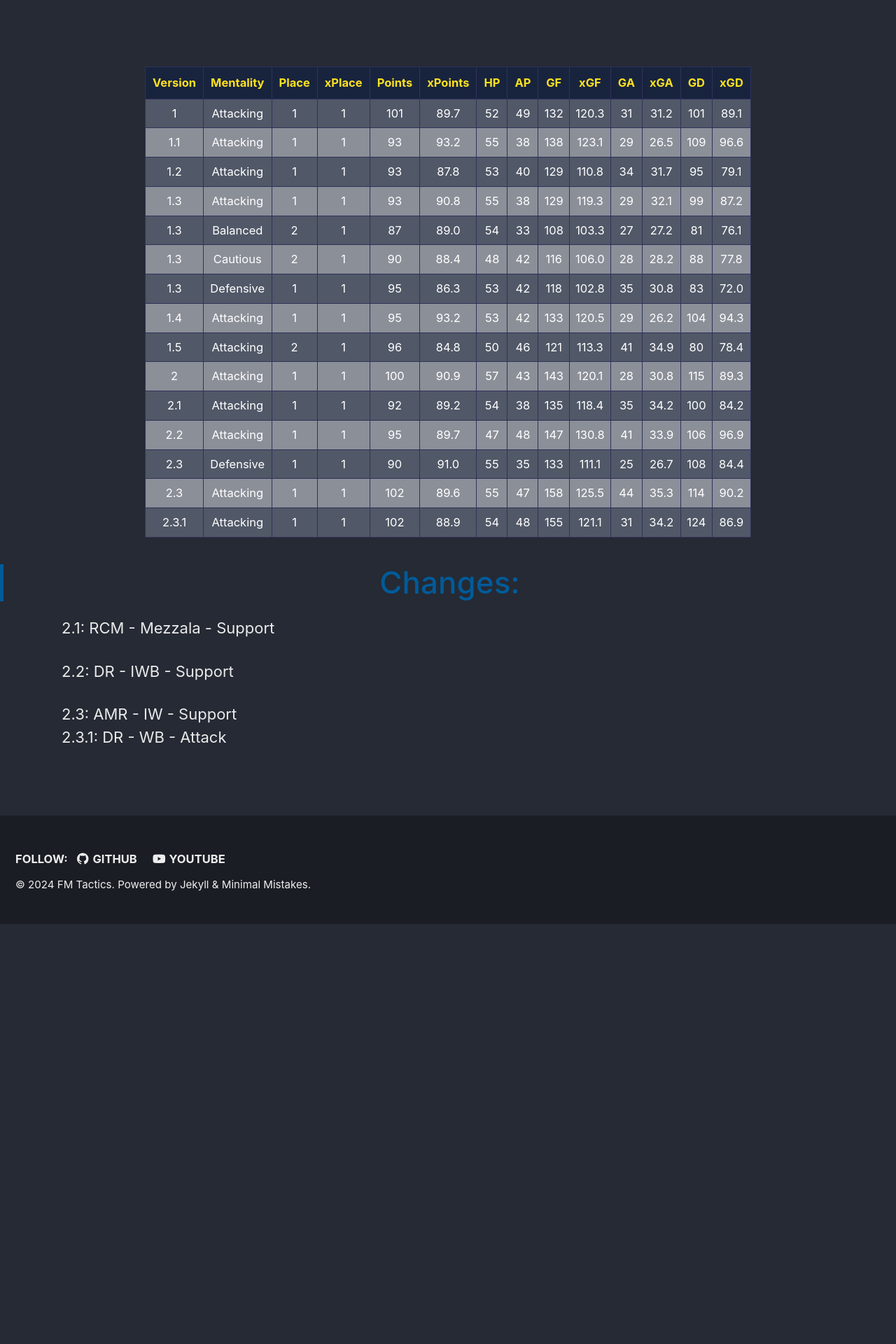
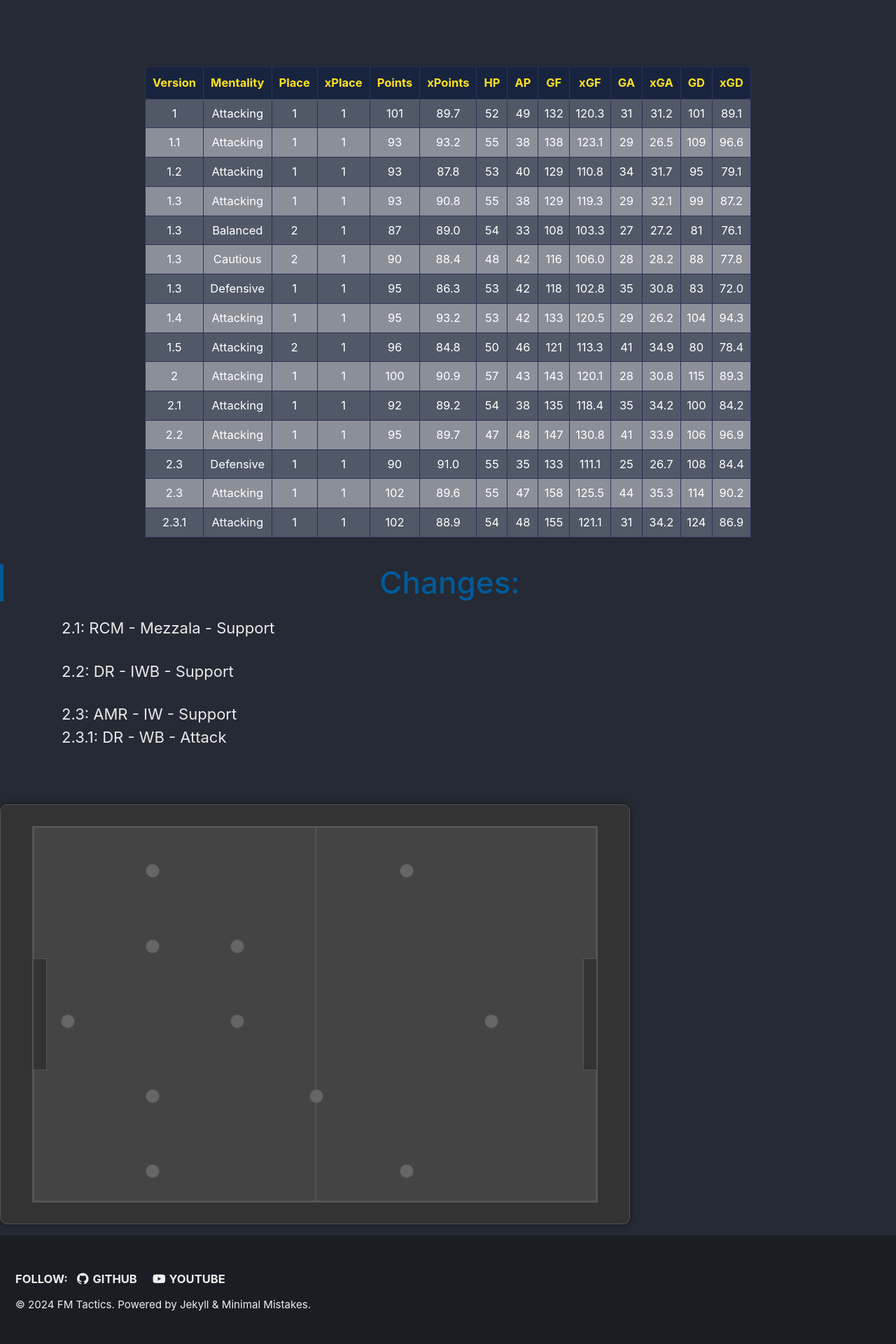
Before and after one commit to raresmac/fm-tactics, a Jekyll site: the page built from pages/fm24/tactics/beyond.html, in a window 1280 px wide. Shown: the part 2772-4692 px from the top of the page at 70% size. Built offline with Jekyll 4.4.1, drawn with Linux system fonts in a browser that asks for light colours; cached includes are drawn as plain includes; before the commit the page ends 4092 px from its top, so only the background shows below that.

Commit message:
added field and positions

```diff
--- /dev/null
+++ b/assets/css/tactic-page/field.css
@@ -0,0 +1,257 @@
+.football-field {
+    position: relative;
+    top: 50px;
+    width: 900px;
+    height: 600px;
+    background-color: #333;
+    border: 1px solid #555;
+    border-radius: 10px;
+    box-shadow: 0 0 10px rgba(0, 0, 0, 0.5);
+  }
+
+  .pitch {
+    position: absolute;
+    top: 5%;
+    left: 5%;
+    width: 90%;
+    height: 90%;
+    background-color: #444;
+    border: 1px solid #555;
+  }
+
+  .boundary {
+    position: absolute;
+    background-color: #555;
+  }
+
+  .boundary.top {
+    top: 0;
+    left: 0;
+    width: 100%;
+    height: 2px;
+  }
+
+  .boundary.bottom {
+    bottom: 0;
+    left: 0;
+    width: 100%;
+    height: 2px;
+  }
+
+  .boundary.left {
+    top: 0;
+    left: 0;
+    width: 2px;
+    height: 100%;
+  }
+
+  .boundary.right {
+    top: 0;
+    right: 0;
+    width: 2px;
+    height: 100%;
+  }
+
+  .midfield-line {
+    position: absolute;
+    left: 50%;
+    top: 0;
+    width: 2px;
+    height: 100%;
+    background-color: #555;
+  }
+
+  .goal {
+    position: absolute;
+    width: 20px;
+    height: 30%;
+    background-color: #333;
+    border: 1px solid #555;
+  }
+
+  .goal.left {
+    top: 35%;
+    left: 0;
+  }
+
+  .goal.right {
+    top: 35%;
+    right: 0;
+  }
+
+  .player {
+    position: absolute;
+    width: 20px;
+    height: 20px;
+    background-color: #666;
+    border: 1px solid #555;
+    border-radius: 50%;
+    transition: transform 0.3s, background-color 0.3s;
+  }
+
+  .player:hover {
+    transform: scale(1.5);
+    background-color: #fff;
+  }
+
+  .player::before {
+    content: attr(data-player-name);
+    position: absolute;
+    visibility: hidden;
+    width: 120px;
+    background-color: #333;
+    color: #fff;
+    font-size: 12px;
+    text-align: center;
+    padding: 5px;
+    border-radius: 6px;
+    z-index: 1;
+    top: -5px;
+    left: 50%;
+    transform: translateX(-50%);
+  }
+
+  .player:hover::before {
+    visibility: visible;
+  }
+
+  .player::after {
+    content: attr(data-player-info);
+    position: absolute;
+    visibility: hidden;
+    width: 120px;
+    background-color: #333;
+    color: #fff;
+    font-size: 10px;
+    text-align: center;
+    padding: 5px;
+    border-radius: 6px;
+    z-index: 1;
+    top: 25px;
+    left: 50%;
+    transform: translateX(-50%);
+  }
+
+  .player:hover::after {
+    visibility: visible;
+  }
+
+  .gk {
+    left: 5%;
+    top: 50%;
+  }
+
+  .lb {
+    top: 10%;
+    left: 20%;
+  }
+
+  .lcb {
+    top: 30%;
+    left: 20%;
+  }
+
+  .cb {
+    top: 50%;
+    left: 20%;
+  }
+
+  .rcb {
+    top: 70%;
+    left: 20%;
+  }
+
+  .rb {
+    top: 90%;
+    left: 20%;
+  }
+
+  .wbl {
+    top: 10%;
+    left: 35%;
+  }
+
+  .ldm {
+    top: 30%;
+    left: 35%;
+  }
+
+  .dm {
+    top: 50%;
+    left: 35%;
+  }
+
+  .rdm {
+    top: 70%;
+    left: 35%;
+  }
+
+  .wbr {
+    top: 90%;
+    left: 35%;
+  }
+
+  .lm {
+    top: 10%;
+    left: 49%;
+  }
+
+  .lcm {
+    top: 30%;
+    left: 49%;
+  }
+
+  .cm {
+    top: 50%;
+    left: 49%;
+  }
+
+  .rcm {
+    top: 70%;
+    left: 49%;
+  }
+
+  .rm {
+    top: 90%;
+    left: 49%;
+  }
+
+  .lw {
+    top: 10%;
+    left: 65%;
+  }
+
+  .aml {
+    top: 30%;
+    left: 65%;
+  }
+
+  .amc {
+    top: 50%;
+    left: 65%;
+  }
+
+  .amr {
+    top: 70%;
+    left: 65%;
+  }
+
+  .rw {
+    top: 90%;
+    left: 65%;
+  }
+
+  .stl {
+    top: 35%;
+    left: 80%;
+  }
+
+  .st {
+    top: 50%;
+    left: 80%;
+  }
+
+  .str {
+    top: 65%;
+    left: 80%;
+  }
--- /dev/null
+++ b/assets/css/tactic-page/tactic.css
@@ -0,0 +1,50 @@
+.tactic-description {
+    background-color: #333;
+    padding: 20px;
+    border: 1px solid #555;
+    border-radius: 10px;
+    box-shadow: 0 0 10px rgba(0, 0, 0, 0.5);
+    color: #fff;
+  }
+
+  .tactic-description h2 {
+    font-weight: bold;
+    font-size: 24px;
+    margin-bottom: 10px;
+    color: #ccc;
+  }
+
+  .tactic-description p {
+    font-size: 16px;
+    line-height: 1.5;
+    margin-bottom: 20px;
+    color: #aaa;
+  }
+
+  .tactic-description ul {
+    list-style: none;
+    padding: 0;
+    margin: 0;
+  }
+
+  .tactic-description li {
+    margin-bottom: 10px;
+  }
+
+  .tactic-description li strong {
+    font-weight: bold;
+    color: #ccc;
+  }
+
+  .tactic-description.tactic-name {
+    font-size: 18px;
+    font-weight: bold;
+    margin-bottom: 10px;
+    color: #ccc;
+  }
+
+  .tactic-description.team-shape {
+    font-size: 14px;
+    color: #666;
+    margin-bottom: 10px;
+  }
--- a/pages/fm24/tactics/beyond.html
+++ b/pages/fm24/tactics/beyond.html
@@ -8,6 +8,8 @@ permalink: /fm24/tactics/beyond
     <link rel="stylesheet" href="/assets/css/tables/table.css">
     <link rel="stylesheet" href="/assets/css/tables/tooltip.css">
     <link rel="stylesheet" href="/assets/css/tactic-page/text.css">
+    <link rel="stylesheet" href="/assets/css/tactic-page/tactic.css">
+    <link rel="stylesheet" href="/assets/css/tactic-page/field.css">
 </head>
 
 <body>
@@ -339,6 +341,48 @@ permalink: /fm24/tactics/beyond
 
     <div id="tooltip" class="tooltip"></div>
 
+    <!-- <div class="tactic-description">
+        <h2>Tactic Name: "Beyond"</h2>
+        <p>This tactic focuses on quick counter-attacks and exploiting the opponent's defense.</p>
+        <ul>
+          <li><strong>Team Shape:</strong> 4-2-3-1</li>
+          <li><strong>Player Roles:</strong>
+            <ul>
+              <li>GK: Sweeper Keeper</li>
+              <li>DF: Two Centre Backs, Two Full Backs</li>
+              <li>MF: Two Central Midfielders, Two Wingers</li>
+              <li>FW: Striker</li>
+            </ul>
+          </li>
+        </ul>
+        <p>This tactic requires a strong and fast striker, as well as quick and agile wingers.</p>
+    </div> -->
+
+    <div class="football-field">
+        <div class="pitch">
+            <div class="boundary top"></div>
+            <div class="boundary bottom"></div>
+            <div class="boundary left"></div>
+            <div class="boundary right"></div>
+            <div class="midfield-line"></div>
+            <div class="penalty-spot left"></div>
+            <div class="penalty-spot right"></div>
+            <div class="goal left"></div>
+            <div class="goal right"></div>
+            <div class="player gk" data-player-name="SK-Su" data-player-info=""></div>
+            <div class="player lb" data-player-name="Left Back" data-player-info=""></div>
+            <div class="player lcb" data-player-name="Centre Back" data-player-info=""></div>
+            <div class="player rcb" data-player-name="Centre Back" data-player-info=""></div>
+            <div class="player rb" data-player-name="Right Back" data-player-info=""></div>
+            <div class="player ldm" data-player-name="Defensive Midfielder" data-player-info=""></div>
+            <div class="player dm" data-player-name="Centre Midfielder" data-player-info=""></div>
+            <div class="player rcm" data-player-name="Defensive Midfielder" data-player-info=""></div>
+            <div class="player lw" data-player-name="Left Winger" data-player-info=""></div>
+            <div class="player rw" data-player-name="Right Winger" data-player-info=""></div>
+            <div class="player st" data-player-name="Striker" data-player-info=""></div>
+        </div>
+    </div>
+
 </body>
 
 <script src="/assets/js/tables/sort.js"></script>
```
